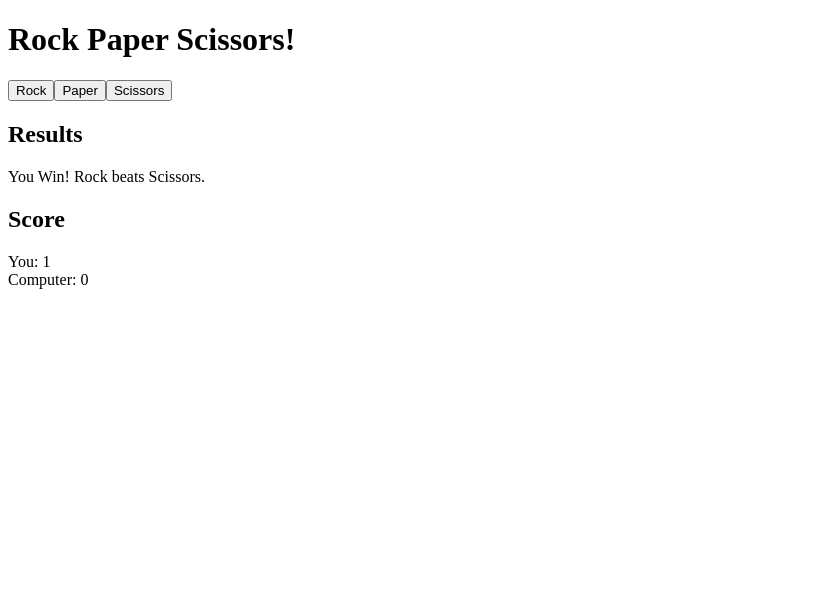
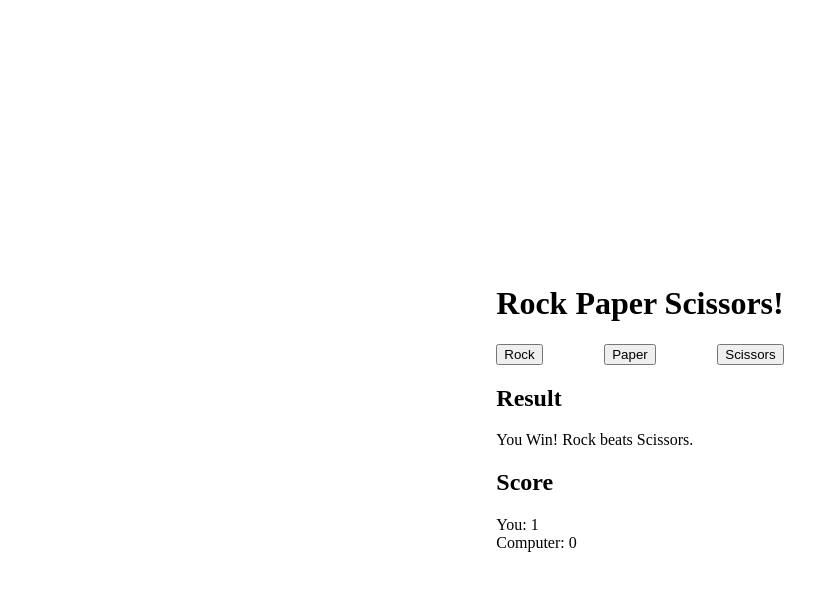
Before and after one commit to rhogoboom/rock-paper-scissors, a plain HTML site: page index.html in a window 1280 px wide. Both pictures are taken after a click on the button "Rock". Shown: the whole page, without its empty margins (0-839 px from the left). Drawn offline with Linux system fonts and the light colour scheme.

Commit message:
some basic styling

```diff
--- a/index.html
+++ b/index.html
@@ -6,19 +6,28 @@
     <meta http-equiv="X-UA-Compatible" content="IE=edge">
     <meta name="viewport" content="width=device-width, initial-scale=1.0">
     <title>Rock Paper Scissors</title>
+    <link rel="stylesheet" href="./styles/style.css">
 </head>
 
 <body>
+    <div class="container">
         <h1>Rock Paper Scissors!</h1>
-    <button class="rock">Rock</button><button class="paper">Paper</button><button class="scissors">Scissors</button>
-    <div class="resutls">
-        <h2>Results</h2>
+        <div class="button-div">
+            <button class="rock">Rock</button>
+            <button class="paper">Paper</button>
+            <button class="scissors">Scissors</button>
+        </div>
+
+        <div class="results">
+            <h2>Result</h2>
             <div class="results-text"></div>
             <h2>Score</h2>
             <div>You: <span class="score player-score">0</span></div>
             <div>Computer: <span class="score computer-score">0</span></div>
             <div class="game-win-lose-text"></div>
         </div>
+    </div>
+
     <script src="./scripts/script.js"></script>
 </body>
 
--- a/scripts/script.js
+++ b/scripts/script.js
@@ -131,6 +131,9 @@ function getRoundResult(playerSelection, computerSelection) {
 }
 
 function handleSelection(e) {
+    const resultsDiv = document.querySelector('.results');
+    resultsDiv.style.display = 'block';
+
     const scoreDivs = [...document.querySelectorAll('.score')]
     scoreDivs.forEach(div => {
         if (checkWin(parseInt(div.textContent))) {
--- /dev/null
+++ b/styles/style.css
@@ -0,0 +1,16 @@
+body {
+    display: flex;
+    justify-content: center;
+    align-items: center;
+    height: 100vh;
+}
+
+.button-div {
+    display: flex;
+    justify-content: space-between;
+
+}
+
+.results {
+    display: none;
+}
```
Lines whose indentation alone changed are shown as unchanged.
